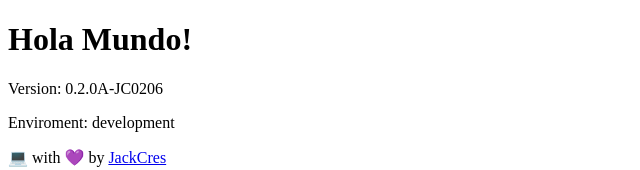
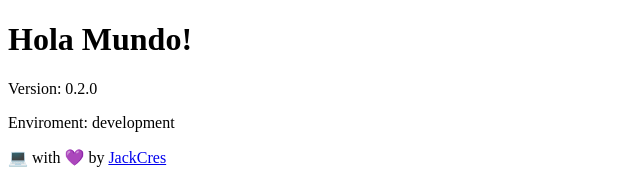
Before and after one commit to omarcresp/contabilidad, a Vue app: page / in a window 1280 px wide. Shown: the top 170 px of the page, without its empty margins (0-640 px from the left). Built offline with nearby package versions, Linux system fonts and the light colour scheme.

Commit message:
Finally pass to 0.2.0 version

```diff
--- a/package.json
+++ b/package.json
@@ -1,6 +1,6 @@
 {
   "name": "contabilidad",
-  "version": "1.0.0",
+  "version": "0.2.0",
   "description": "Simple programa de contabilidad con caracter educativo",
   "main": "index.js",
   "scripts": {
--- a/src/App.vue
+++ b/src/App.vue
@@ -12,7 +12,7 @@ export default {
   data: function () {
     return {
       msg: 'Hola Mundo!',
-      version: '0.2.0A-JC0206',
+      version: '0.2.0',
       enviroment: process.env.NODE_ENV
     }
   }
```
